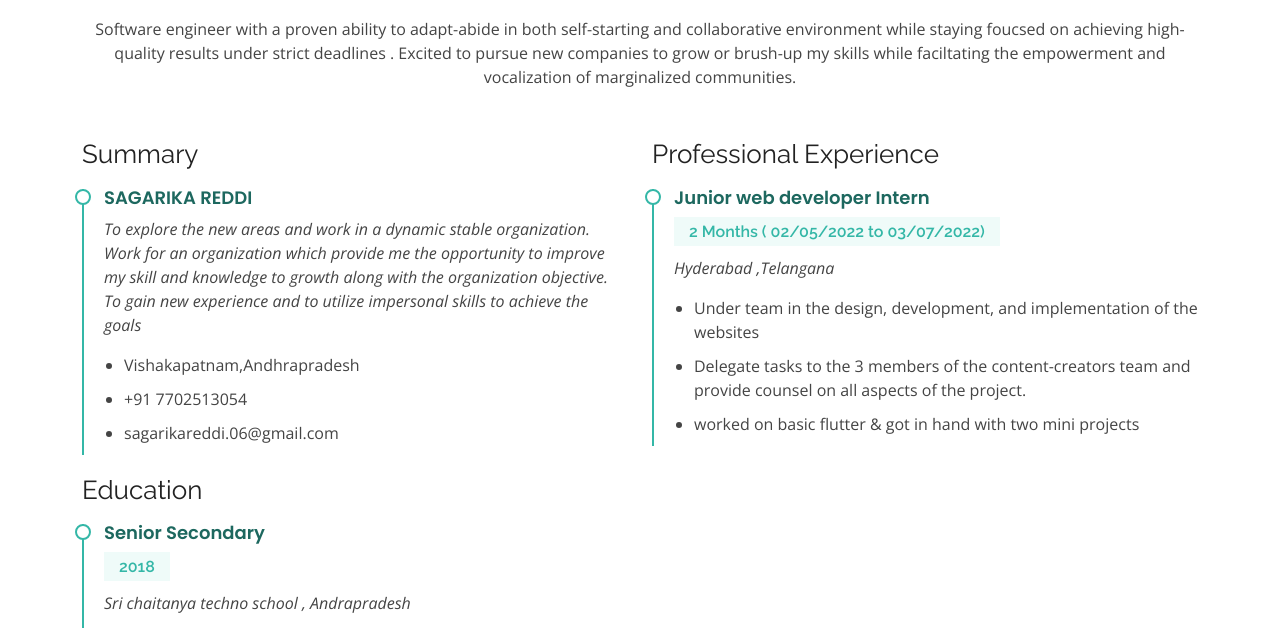
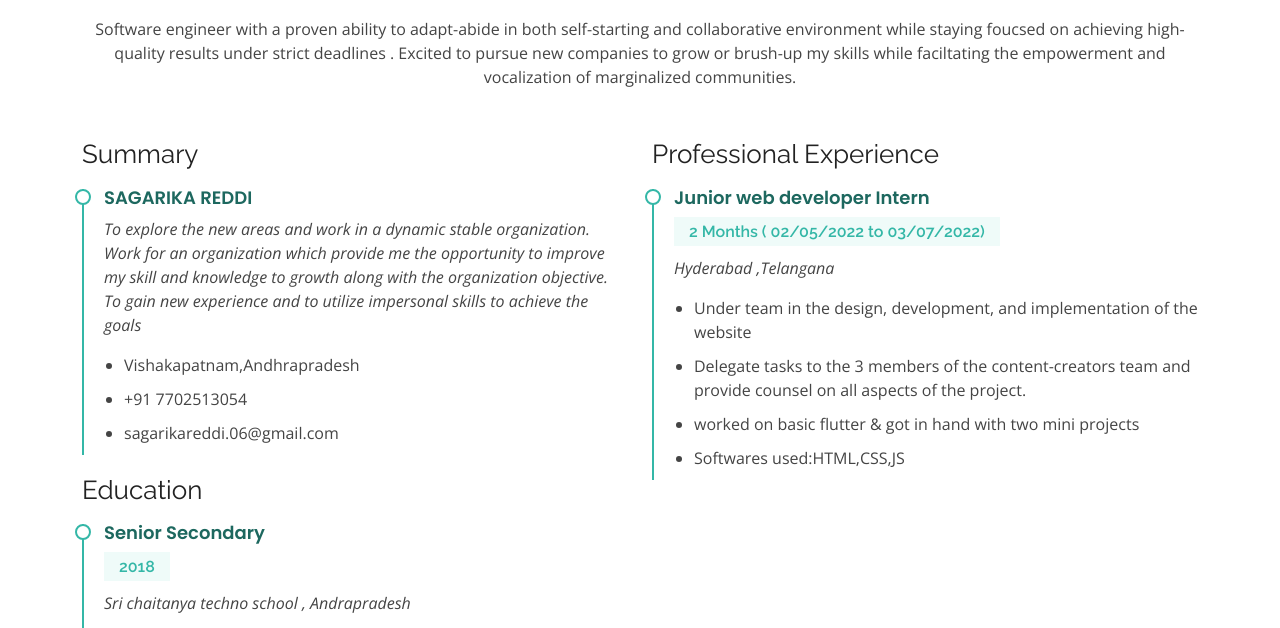
Before and after one commit to sagarikareddi/Sagarika, a plain HTML site: page resume.html in a window 1280 px wide. Shown: the part 171-799 px from the top of the page. Drawn offline with nearby package versions, Linux system fonts and the light colour scheme.

Commit message:
Update resume.html

```diff
--- a/resume.html
+++ b/resume.html
@@ -122,9 +122,10 @@
               <p><em>Hyderabad ,Telangana</em> </em></p>
               <p>
               <ul>
-                <li>Under team in the design, development, and implementation of the websites </li>
+                <li>Under team in the design, development, and implementation of the website </li>
                 <li>Delegate tasks to the 3 members of the content-creators team and provide counsel on all aspects of the project. </li>
                 <li>worked on basic flutter & got in hand with two mini projects</li>
+                <li>Softwares used:HTML,CSS,JS </li>
 
               </ul>
               </p>
```
